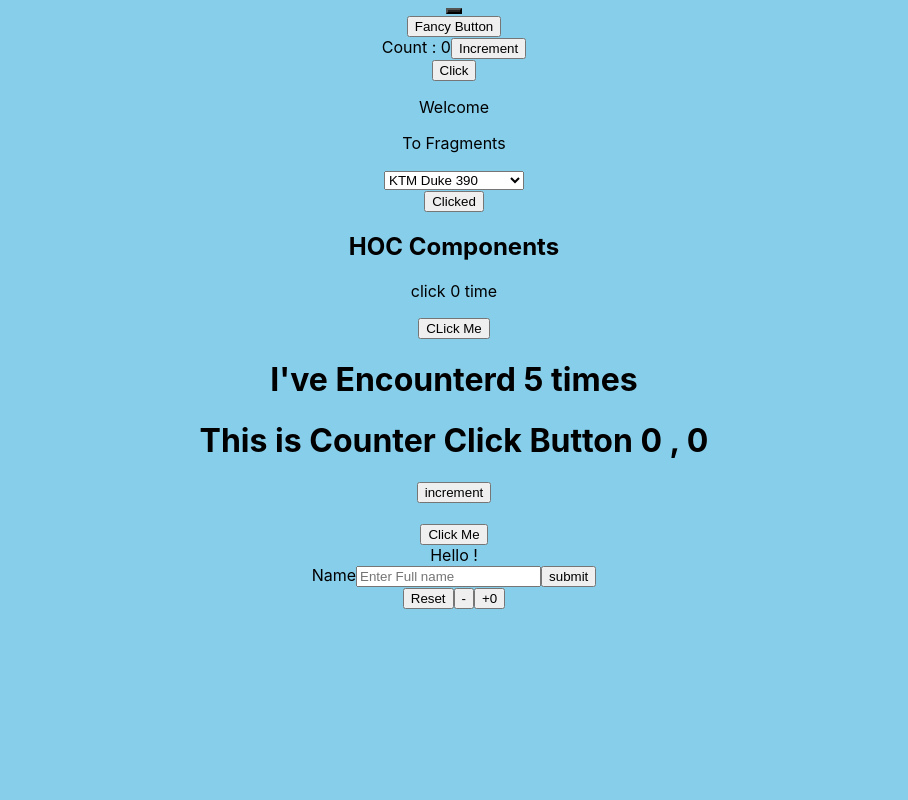
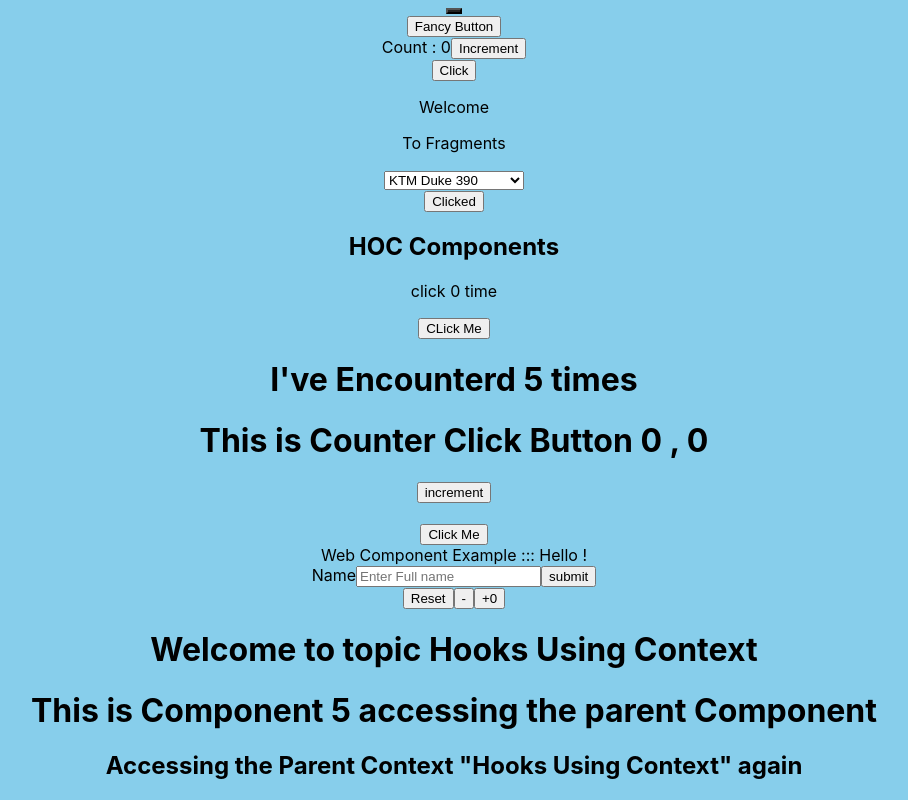
Before and after one commit to Mdhamza77/React, a React (Create React App) app: page / in a window 1280 px wide. Shown: the part 1022-1822 px from the top of the page, without its empty margins (186-1094 px from the left). Before the commit the page ends 1631 px from the top, so only its background shows below. Built offline with nearby package versions, Linux system fonts and the light colour scheme.

Commit message:
Implementation on Hook Context

```diff
--- a/src/App.js
+++ b/src/App.js
@@ -23,6 +23,7 @@ import Exercise from './Hooks/Exercise';
 import WebComponents from './WebComponents';
 import UncontrolledComp from './UncontrolledComp';
 import FunctionalUpdate from './Hooks/FunctionalUpdate';
+import HookContext from './Hooks/HookContext';
 class App extends Component {
   render(){
      // Destructing the props
@@ -60,6 +61,7 @@ class App extends Component {
          <WebComponents/>
          <UncontrolledComp/>
          <FunctionalUpdate/>
+         <HookContext/>
 
 
 
--- a/src/Hooks/Exercise.js
+++ b/src/Hooks/Exercise.js
@@ -3,11 +3,11 @@ function  Exercise(){
     const [count,setCount] = useState(0);
     const [increment,setInc] = useState(0)
     useEffect(() => {
-       if(!increment >= 0){
-           console.log("exiting loop")
-       }
+    //    if(!increment >= 0){
+    //        console.log("exiting loop")
+    //    }
        console.log('count value is updating');
-    },[]);
+    },[increment]);
     return (
         <>
         <h1>This is Counter Click Button {count} , {increment}</h1>
--- /dev/null
+++ b/src/Hooks/HookContext.js
@@ -0,0 +1,24 @@
+import React,{useState,useContext,createContext, Component} from 'react';
+
+const Usercont = createContext();
+const HookContext = () => {
+    const [user,setUser] = useState("Hooks Using Context");
+    return (
+      <Usercont.Provider value={user}>
+        <h1>{`Welcome to topic ${user}`}</h1>
+        <Component5/>
+      </Usercont.Provider>
+
+    );
+}
+
+function Component5(){
+    const u = useContext(Usercont);
+    return (
+       <>
+        <h1>This is Component 5 accessing the parent Component</h1>
+        <h2>{`Accessing the Parent Context "${u}" again`}</h2>
+        </>
+    )
+}
+export default HookContext;
--- a/src/WebComponents.js
+++ b/src/WebComponents.js
@@ -2,7 +2,7 @@ import React, { Component } from 'react';
 class WebComponents extends Component {
     render() {
         return (
-            <div>
+            <div> Web Component Example :::
                 Hello <x-search>{this.props.name}</x-search>!
             </div>
         );
```
Also changed, not shown: src/UncontrolledComp.js (line endings or trailing spaces).
